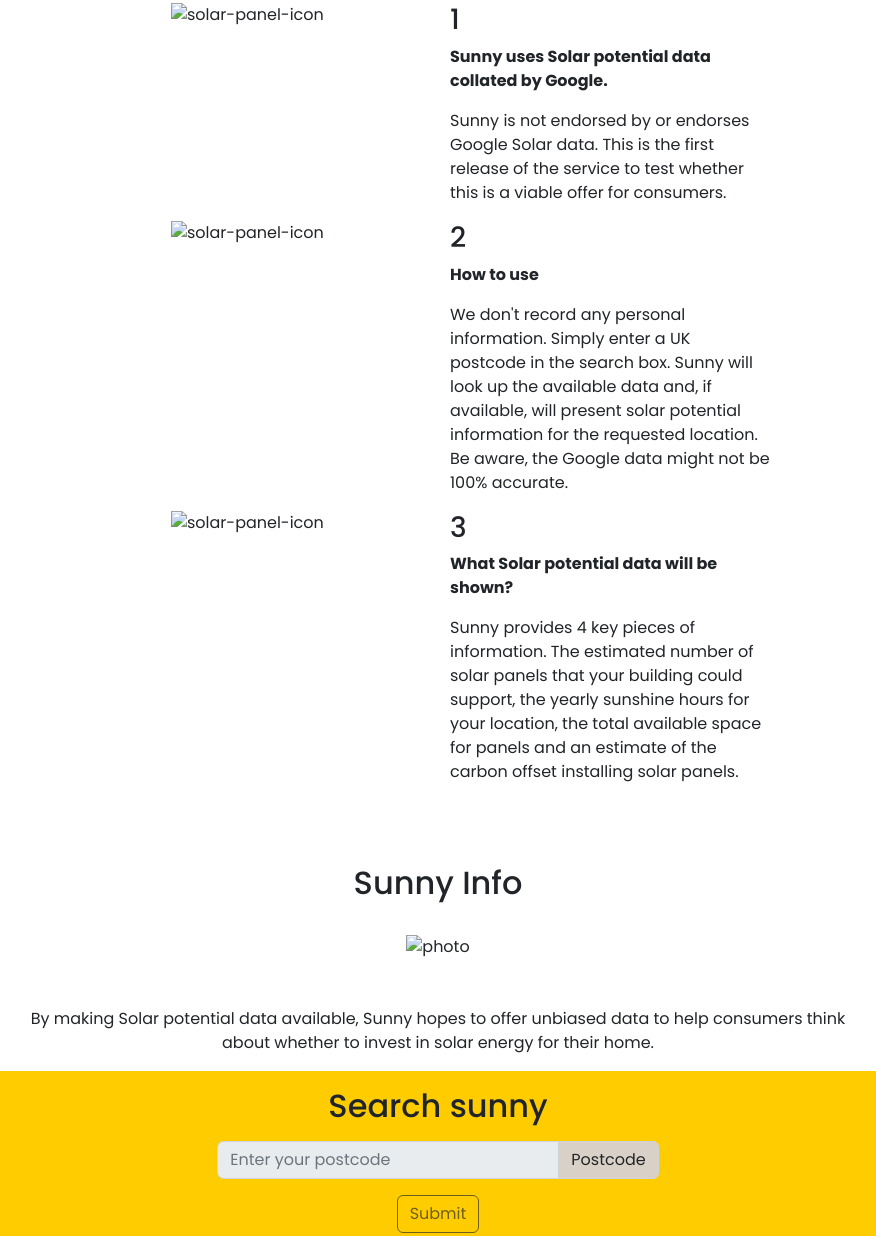
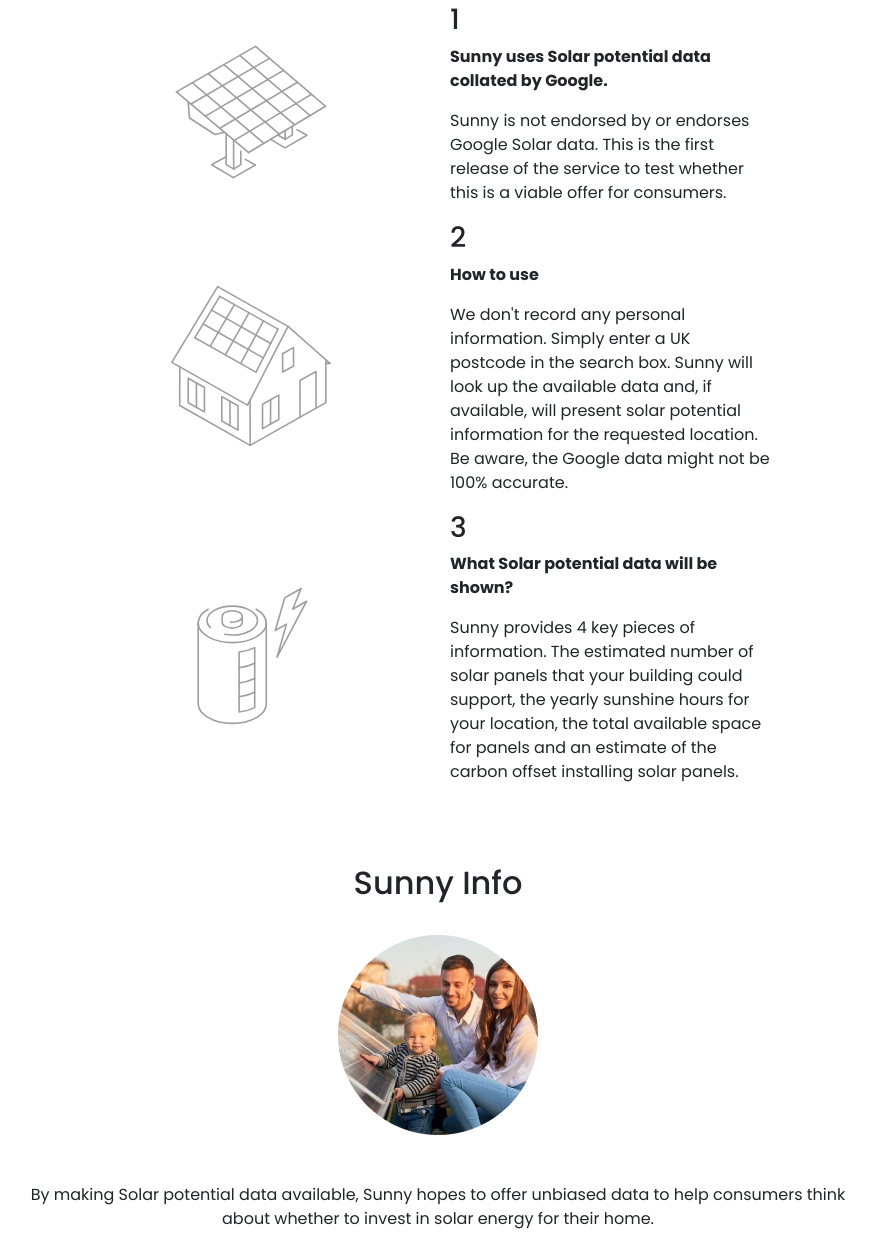
Before and after one commit to johndck/SunnySolarPotential, a website: page index.html in a window 1280 px wide. Shown: the part 675-1911 px from the top of the page, without its empty margins (202-1078 px from the left). Drawn offline with nearby package versions, Linux system fonts and the light colour scheme; files that its build step writes are made by us from their sources; the site is published under a folder, as on GitHub Pages, so addresses that start at the root find nothing.

Commit message:
file path updates

```diff
--- a/index.html
+++ b/index.html
@@ -158,7 +158,7 @@
                     <img
                       class="renewables"
                       alt="solar-panel-icon"
-                      src="/assets/enapter-solar-panel.svg"
+                      src="assets/enapter-solar-panel.svg"
                     />
                   </div>
                   <!-- end of lefthand side supporting text-->
@@ -197,7 +197,7 @@
                     <img
                       class="renewables"
                       alt="solar-panel-icon"
-                      src="/assets/house.svg"
+                      src="assets/house.svg"
                     />
                   </div>
                   <!-- end of lefthand side supporting text-->
@@ -238,7 +238,7 @@
                     <img
                       class="renewables"
                       alt="solar-panel-icon"
-                      src="/assets/enapter-battery-storage.svg"
+                      src="assets/enapter-battery-storage.svg"
                     />
                   </div>
                   <!-- end of lefthand side supporting text-->
@@ -286,7 +286,7 @@
                 class="d-flex flex-column align-items-center"
               >
               <div class="mt-3">
-                <img src="/assets/family-solar.jpg" alt="photo" class="mb-5" />
+                <img src="assets/family-solar.jpg" alt="photo" class="mb-5" />
 
               </div>
 
```
